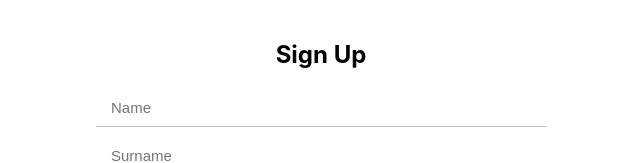
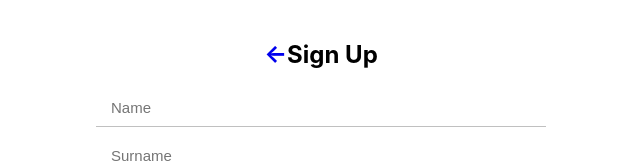
Before and after one commit to AndriiManyak/react-localusers-tt, a React (Create React App) app: page /#/signup in a window 1280 px wide. Shown: the top 163 px of the page, without its empty margins (319-959 px from the left). Built offline with nearby package versions, Linux system fonts and the light colour scheme.

Commit message:
add page revert for signupform

```diff
--- a/src/pages/SignUpForm/SignUpForm.jsx
+++ b/src/pages/SignUpForm/SignUpForm.jsx
@@ -1,5 +1,5 @@
 import React, { useState } from 'react';
-import { useHistory } from 'react-router-dom';
+import { Link, useHistory } from 'react-router-dom';
 import classNames from 'classnames';
 
 import {
@@ -68,7 +68,12 @@ export const SignUpForm = () => {
 
   return (
     <>
-      <h2>Sign Up</h2>
+      <h2>
+        <Link to="/">
+          &#8592;
+        </Link>
+        Sign Up
+      </h2>
 
       <form
         className="Form"
--- a/src/styles/_form.scss
+++ b/src/styles/_form.scss
@@ -54,4 +54,23 @@
       color: #1378DA;
     }
   }
+
+  &__return-button {
+    margin: 20px 0;
+    padding: 15px 20px;
+    font-weight: 700;
+    font-size: 20px;
+    border: none;
+
+    color: white;
+    background-color: #1378DA;
+    cursor: pointer;
+    transition: color 0.3s, background-color 0.3s;
+
+
+    &:hover {
+      background-color: #E8ECF0;
+      color: #1378DA;
+    }
+  }
 }
--- a/src/styles/_main.scss
+++ b/src/styles/_main.scss
@@ -14,3 +14,7 @@ body {
 h2 {
   text-align: center;
 }
+
+a {
+  text-decoration: none;
+}
```
